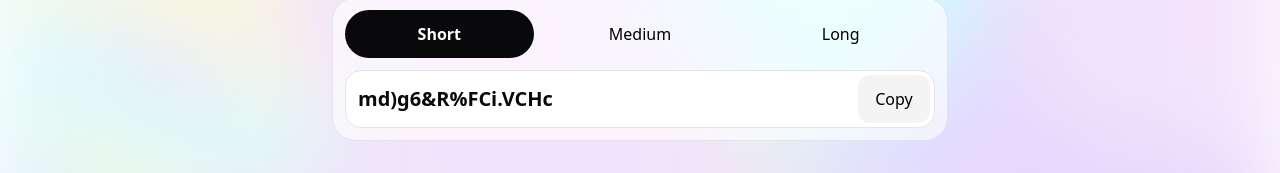
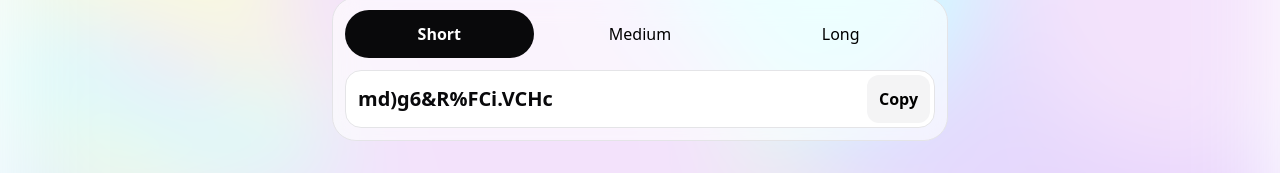
Before and after one commit to mustafa-turk/secret, a Next.js app: page / in a window 1280 px wide. Shown: the part 295-468 px from the top of the page. Built offline with nearby package versions, Linux system fonts and the light colour scheme.

Commit message:
good stuff

```diff
--- a/src/components/copy.tsx
+++ b/src/components/copy.tsx
@@ -24,8 +24,11 @@ export default function Copy({ value }: Props) {
   return (
     <button
       className={classNames(
-        "bg-zinc-100 p-3 rounded-xl hover:bg-zinc-200 transition-[width] duration-300 ease-out w-[80px]",
-        { "w-[120px]": copyText === COPY_STATES.COPIED }
+        "bg-zinc-100 p-3 rounded-xl hover:bg-zinc-200 transition-colors duration-300 ease-out font-semibold",
+        {
+          "bg-green-600 hover:bg-green-600 text-white":
+            copyText === COPY_STATES.COPIED,
+        }
       )}
       onClick={handleCopy}
     >
```
